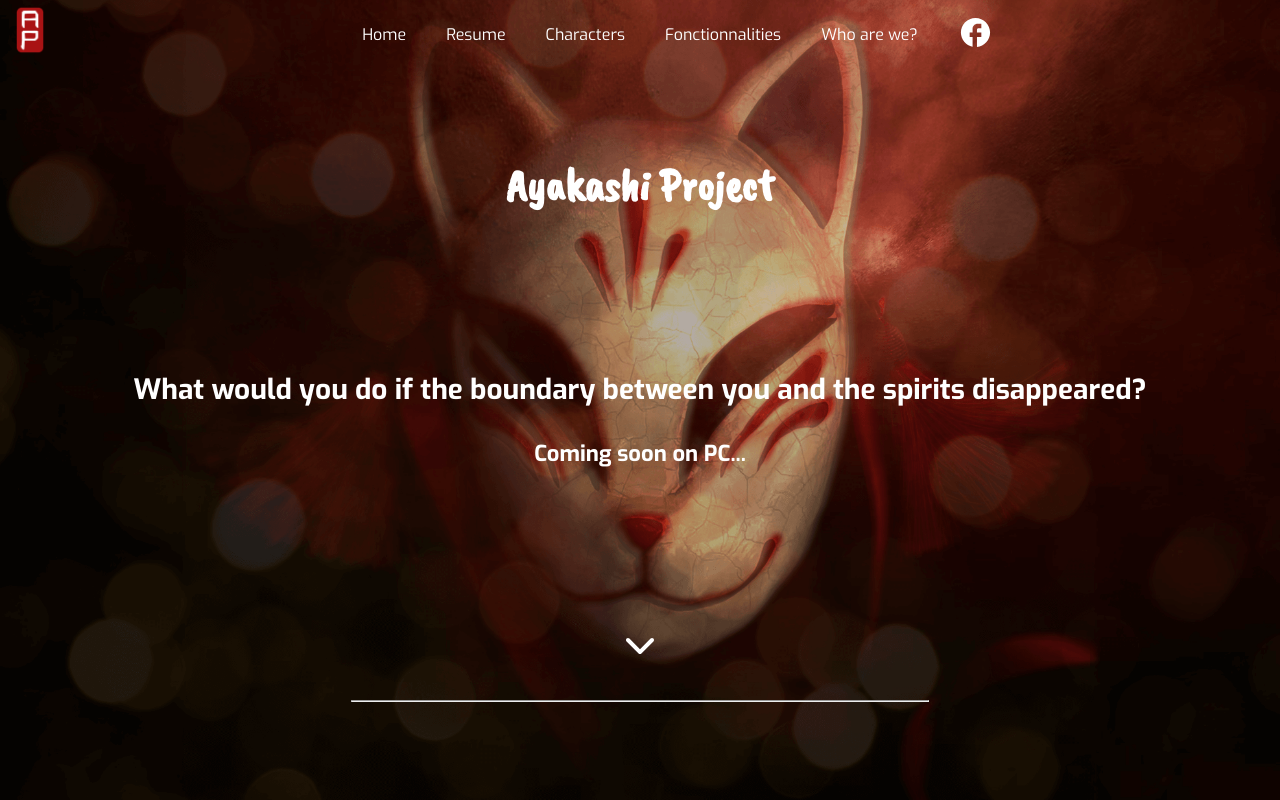
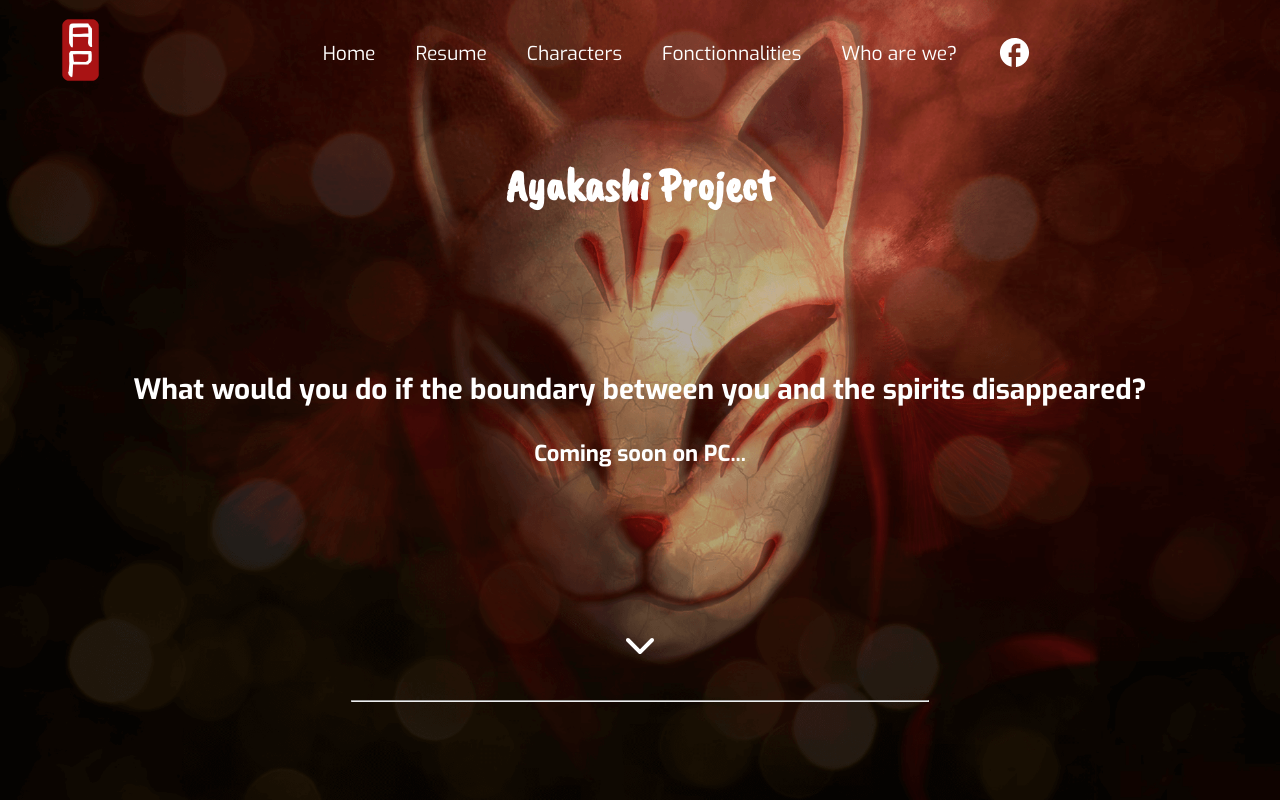
Before and after one commit to Laura398/ayakashi-project, a React (Vite) app: page / in a window 1280 px wide. Shown: the top 800 px of the page. Built offline with nearby package versions, Linux system fonts and the light colour scheme.

Commit message:
fix header

```diff
--- a/src/views/header/Header.css
+++ b/src/views/header/Header.css
@@ -1,12 +1,13 @@
 header {
     position: relative;
     margin: 0;
-    height: 60px;
+    height: 80px;
     width: 100%;
     background-color: black;
     color: white;
     border-bottom: solid 4px var(--red1);
     z-index: 1000;
+    font-size: larger;
 }
 
 .header-landing-page {
@@ -17,6 +18,7 @@ header {
 
 nav ol {
     margin: 0;
+    margin-top: 20px;
 }
 
 nav ol li {
@@ -24,13 +26,14 @@ nav ol li {
     margin: 20px;
 }
 
-.logo {
+.logo-header {
     position: absolute;
-    left: 30px;
+    left: 50px;
+    top: -10px;
     color: white;
     background-image: url("/assets/logo.png");
-    height: 60px;
-    width: 40px;
+    height: 80px;
+    width: 60px;
     background-size: contain;
     background-repeat: no-repeat;
     background-position: center;
--- a/src/views/header/Header.tsx
+++ b/src/views/header/Header.tsx
@@ -13,7 +13,7 @@ export default function Header() {
             <nav className={
             isLandingPage ? "header-landing-page" : "header"
           }>
-               <Link to="/"><div className="logo"></div></Link>
+               <Link to="/"><div className="logo-header"></div></Link>
                 <ol>
                     <li><Link to="/home">Home</Link></li>
                     <li><Link to="/resume">Resume</Link></li>
--- a/src/views/header/PhoneHeader.css
+++ b/src/views/header/PhoneHeader.css
@@ -42,7 +42,7 @@
     color: white;
 }
 
-.logo {
+.logo-phone-header {
     position: absolute;
     left: 10px;
     top: 0;
--- a/src/views/header/PhoneHeader.tsx
+++ b/src/views/header/PhoneHeader.tsx
@@ -26,7 +26,7 @@ export default function PhoneHeader() {
             <MenuIcon fontSize='large' sx={{ color: 'white', marginTop: '10px' }} />}
           id="icon"
         >
-            <Link to="/"><div className="logo"></div></Link>
+            <Link to="/"><div className="logo-phone-header"></div></Link>
         </AccordionSummary>
         <AccordionDetails id="accordion-details">
             <Button><Link to="/home" className='button'>Home</Link></Button>
--- a/src/views/landing/Landing.css
+++ b/src/views/landing/Landing.css
@@ -2,7 +2,7 @@
     width: 100vw;
     min-height: 100vh;
     margin: auto;
-    margin-top: -70px;
+    margin-top: -110px;
     background-color: #010100;
     background-image: url('/assets/landing_page_bg.png');
     background-size: contain;
```
